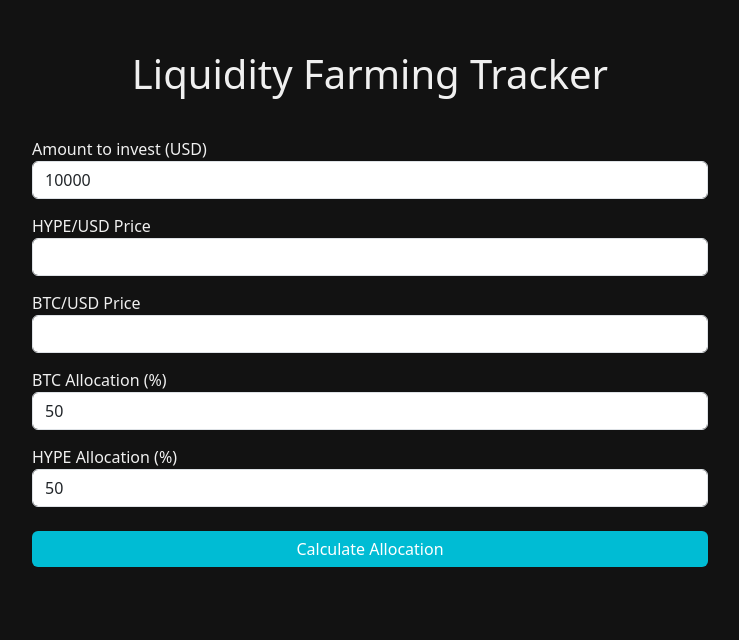
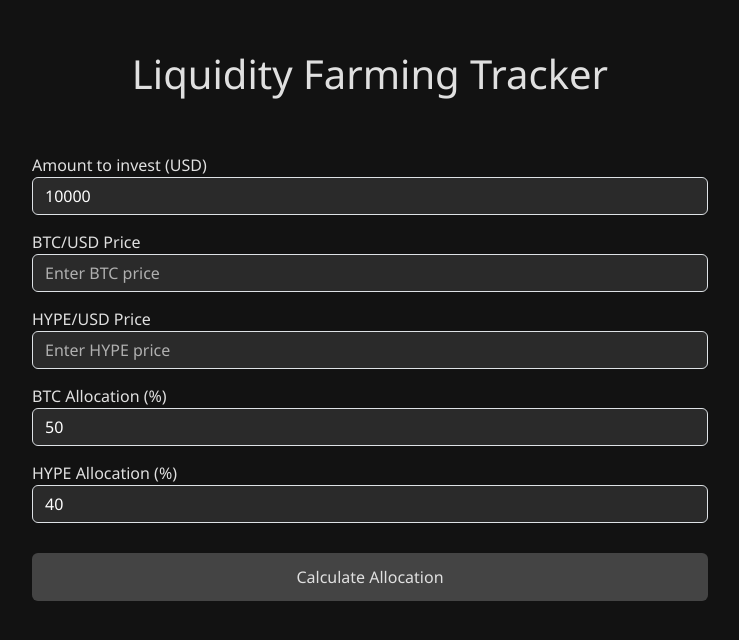
Before and after one commit to tristanraison/liquidity_farming_tracker, a Flask app: page / in a window 1280 px wide. Shown: the top 640 px of the page, without its empty margins (270-1009 px from the left). Run offline with Flask 3, Linux system fonts and the light colour scheme.

Commit message:
Redesign UI with dark theme and improve price handling logic
- Apply custom dark mode styling across the interface
- Replace Bootstrap blue button with neutral dark button
- Enhance input fields with full dark styling and visible white text
- Remove number input arrows for better consistency
- Fix visibility issues with autofill and placeholders
- Remove manual HYPE/BTC input, compute it internally
- Apply session caching to BTC and HYPE prices (5-minute TTL)
- Add fallback to CoinGecko if user input is missing
- Ensure HYPE/USD price is displayed in results

```diff
--- a/app/templates/index.html
+++ b/app/templates/index.html
@@ -4,12 +4,13 @@
 <head>
     <meta charset="UTF-8">
     <title>Liquidity Farming Tracker</title>
-    <!-- Bootstrap 5 + dark mode styling -->
     <link href="https://cdn.jsdelivr.net/npm/bootstrap@5.3.2/dist/css/bootstrap.min.css" rel="stylesheet">
+
     <style>
         body {
             background-color: #121212;
-            color: #f0f0f0;
+            color: #e0e0e0;
+            font-family: "Segoe UI", Roboto, sans-serif;
         }
 
         .container {
@@ -17,59 +18,104 @@
             margin-top: 50px;
         }
 
+        h1 {
+            font-weight: 500;
+            margin-bottom: 40px;
+            text-align: center;
+        }
+
         label {
             margin-top: 15px;
+            font-weight: 500;
         }
 
         input {
-            background-color: #1e1e1e;
-            color: #fff;
+            background-color: #2a2a2a !important;
+            color: #ffffff !important;
             border: 1px solid #555;
+            padding: 8px 10px;
+            caret-color: white;
+            /* Curseur blanc */
+        }
+
+        input:focus {
+            background-color: #2a2a2a !important;
+            color: #ffffff !important;
+            border-color: #777;
+            box-shadow: none !important;
+        }
+
+        input::placeholder {
+            color: #b0b0b0 !important;
+            opacity: 1;
+        }
+
+        input:focus::placeholder {
+            color: #999 !important;
+        }
+
+        input[type=number]::-webkit-inner-spin-button,
+        input[type=number]::-webkit-outer-spin-button {
+            -webkit-appearance: none;
+            margin: 0;
+        }
+
+        input[type=number] {
+            -moz-appearance: textfield;
+        }
+
+        input:-webkit-autofill {
+            -webkit-box-shadow: 0 0 0 1000px #2a2a2a inset !important;
+            -webkit-text-fill-color: #ffffff !important;
         }
 
         .card {
             background-color: #1e1e1e;
-            color: #fff;
+            color: #e0e0e0;
             border: 1px solid #444;
         }
 
-        .btn-primary {
-            background-color: #00bcd4;
+        .btn-submit {
+            background-color: #444;
+            color: #e0e0e0;
             border: none;
+            margin-top: 30px;
+            padding: 12px;
         }
 
-        .btn-primary:hover {
-            background-color: #0097a7;
+        .btn-submit:hover {
+            background-color: #666;
+            color: #fff;
         }
     </style>
 </head>
 
 <body>
     <div class="container">
-        <h1 class="mb-4 text-center">Liquidity Farming Tracker</h1>
+        <h1>Liquidity Farming Tracker</h1>
 
         <form method="POST">
             <label>Amount to invest (USD)</label>
             <input type="number" name="amount" class="form-control" step="0.01" required
-                value="{{ request.form.amount or 10000 }}">
-
-            <label>HYPE/USD Price</label>
-            <input type="number" name="price" class="form-control" step="0.0000001"
-                value="{{ request.form.price or '' }}">
+                value="{{ request.form.amount or 10000 }}" placeholder="Enter amount">
 
             <label>BTC/USD Price</label>
             <input type="number" name="price_btc_usd" class="form-control" step="0.01"
-                value="{{ request.form.price_btc_usd or '' }}">
+                value="{{ request.form.price_btc_usd or '' }}" placeholder="Enter BTC price">
+
+            <label>HYPE/USD Price</label>
+            <input type="number" name="price_hype_usd" class="form-control" step="0.01"
+                value="{{ request.form.price_hype_usd or '' }}" placeholder="Enter HYPE price">
 
             <label>BTC Allocation (%)</label>
             <input type="number" name="allocation_btc" class="form-control" step="0.01" required
-                value="{{ request.form.allocation_btc or 50 }}">
+                value="{{ request.form.allocation_btc or 50 }}" placeholder="Ex: 60">
 
             <label>HYPE Allocation (%)</label>
             <input type="number" name="allocation_hype" class="form-control" step="0.01" required
-                value="{{ request.form.allocation_hype or 50 }}">
+                value="{{ request.form.allocation_hype or 40 }}" placeholder="Ex: 40">
 
-            <button type="submit" class="btn btn-primary mt-4 w-100">Calculate Allocation</button>
+            <button type="submit" class="btn btn-submit w-100">Calculate Allocation</button>
         </form>
 
         {% if result %}
```
